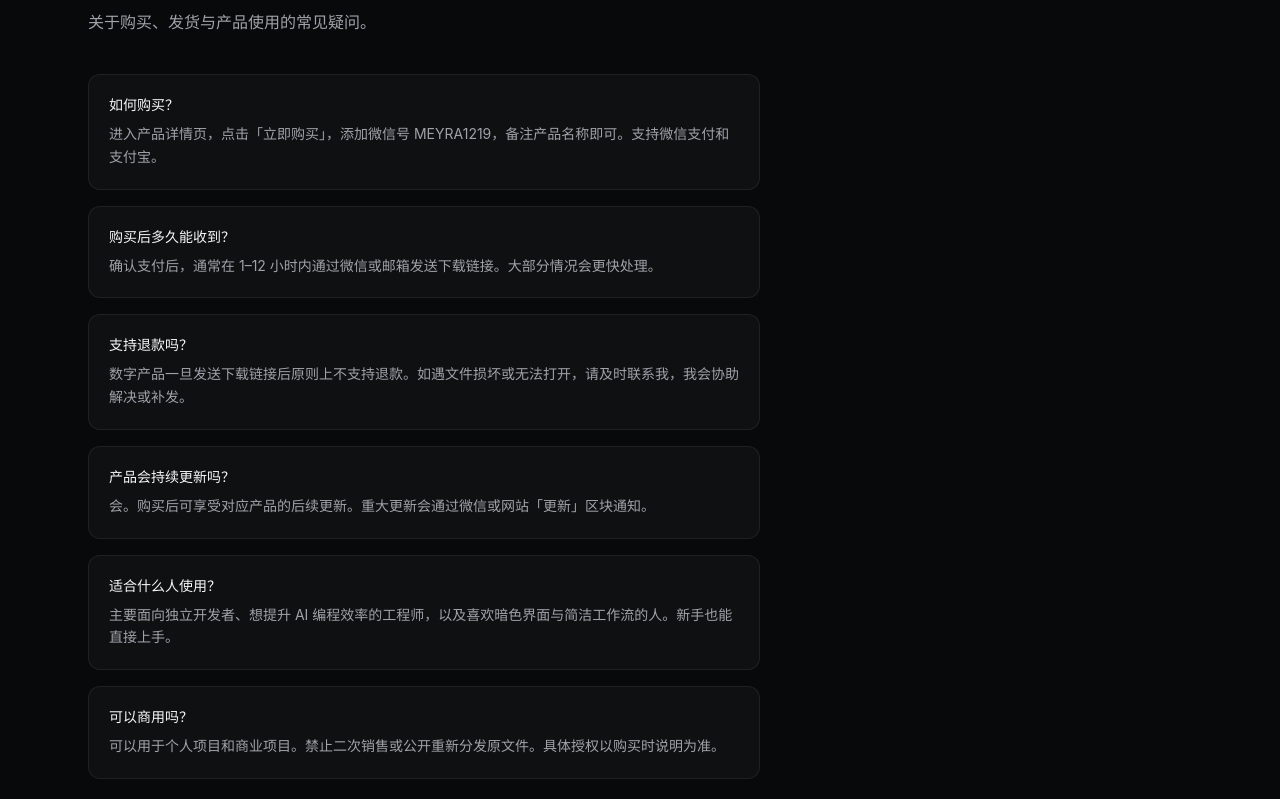
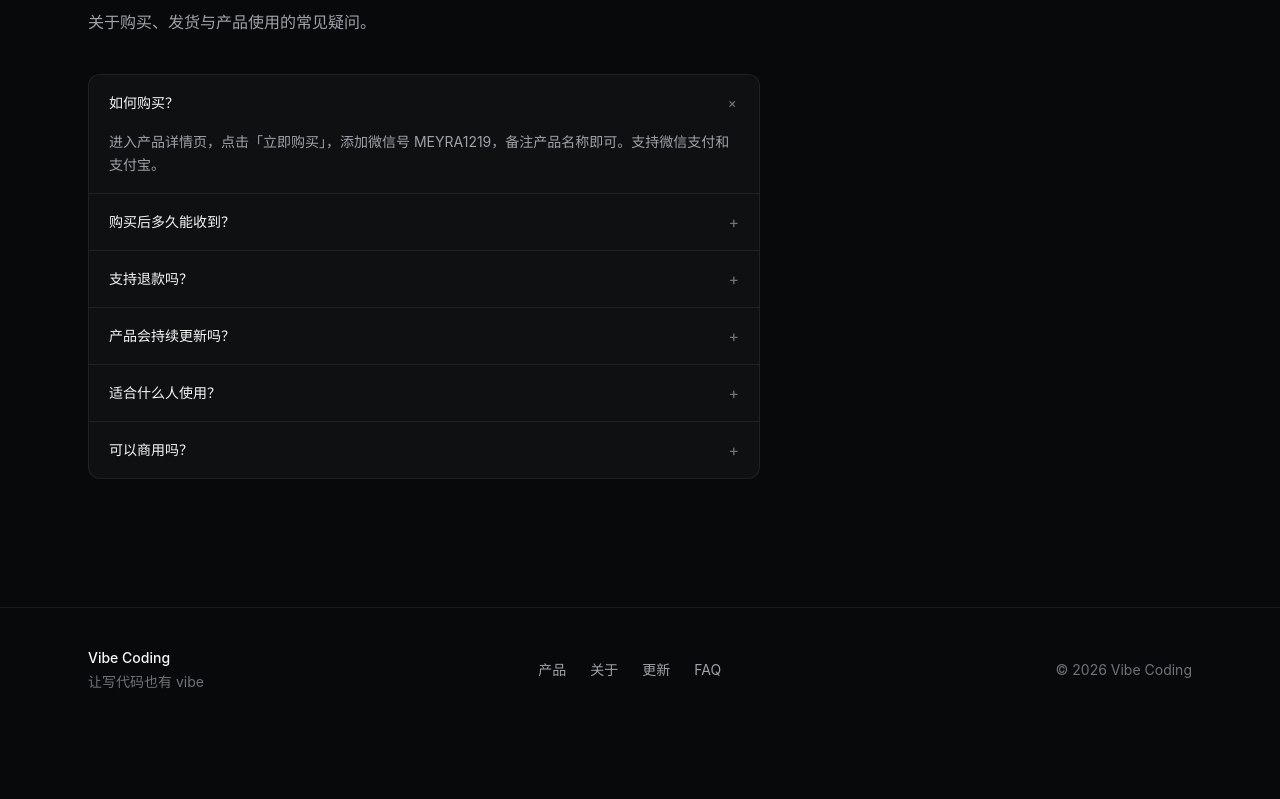
Before and after one commit to MeyraLab/vibe-coding-store, a React (Vite) app: page / in a window 1280 px wide. Shown: the part 1901-2700 px from the top of the page. After the commit the page ends 2633 px from the top, so only its background shows below. Built offline with nearby package versions, Linux system fonts and the light colour scheme.

Commit message:
feat: FAQ 增加手风琴展开收起交互

```diff
--- a/src/App.tsx
+++ b/src/App.tsx
@@ -1,8 +1,11 @@
+import { useState } from 'react'
 import './index.css'
 import { ProductCard } from './components/ProductCard'
 import { products } from './data/products'
 
 function App() {
+  const [openFaq, setOpenFaq] = useState<number | null>(0)
+
   return (
     <div className="min-h-screen bg-canvas text-text-primary">
       {/* 导航 */}
@@ -141,48 +144,64 @@ function App() {
           </p>
         </div>
 
-        <div className="max-w-2xl space-y-4">
-          <div className="rounded-xl border border-border bg-surface p-5">
-            <h3 className="text-sm font-medium text-text-primary">如何购买？</h3>
-            <p className="mt-2 text-sm leading-relaxed text-text-secondary">
-              进入产品详情页，点击「立即购买」，添加微信号 MEYRA1219，备注产品名称即可。支持微信支付和支付宝。
-            </p>
-          </div>
-
-          <div className="rounded-xl border border-border bg-surface p-5">
-            <h3 className="text-sm font-medium text-text-primary">购买后多久能收到？</h3>
-            <p className="mt-2 text-sm leading-relaxed text-text-secondary">
-              确认支付后，通常在 1–12 小时内通过微信或邮箱发送下载链接。大部分情况会更快处理。
-            </p>
-          </div>
-
-          <div className="rounded-xl border border-border bg-surface p-5">
-            <h3 className="text-sm font-medium text-text-primary">支持退款吗？</h3>
-            <p className="mt-2 text-sm leading-relaxed text-text-secondary">
-              数字产品一旦发送下载链接后原则上不支持退款。如遇文件损坏或无法打开，请及时联系我，我会协助解决或补发。
-            </p>
-          </div>
-
-          <div className="rounded-xl border border-border bg-surface p-5">
-            <h3 className="text-sm font-medium text-text-primary">产品会持续更新吗？</h3>
-            <p className="mt-2 text-sm leading-relaxed text-text-secondary">
-              会。购买后可享受对应产品的后续更新。重大更新会通过微信或网站「更新」区块通知。
-            </p>
-          </div>
-
-          <div className="rounded-xl border border-border bg-surface p-5">
-            <h3 className="text-sm font-medium text-text-primary">适合什么人使用？</h3>
-            <p className="mt-2 text-sm leading-relaxed text-text-secondary">
-              主要面向独立开发者、想提升 AI 编程效率的工程师，以及喜欢暗色界面与简洁工作流的人。新手也能直接上手。
-            </p>
-          </div>
-
-          <div className="rounded-xl border border-border bg-surface p-5">
-            <h3 className="text-sm font-medium text-text-primary">可以商用吗？</h3>
-            <p className="mt-2 text-sm leading-relaxed text-text-secondary">
-              可以用于个人项目和商业项目。禁止二次销售或公开重新分发原文件。具体授权以购买时说明为准。
-            </p>
-          </div>
+        <div className="max-w-2xl divide-y divide-border rounded-xl border border-border bg-surface overflow-hidden">
+          {[
+            {
+              q: '如何购买？',
+              a: '进入产品详情页，点击「立即购买」，添加微信号 MEYRA1219，备注产品名称即可。支持微信支付和支付宝。'
+            },
+            {
+              q: '购买后多久能收到？',
+              a: '确认支付后，通常在 1–12 小时内通过微信或邮箱发送下载链接。大部分情况会更快处理。'
+            },
+            {
+              q: '支持退款吗？',
+              a: '数字产品一旦发送下载链接后原则上不支持退款。如遇文件损坏或无法打开，请及时联系我，我会协助解决或补发。'
+            },
+            {
+              q: '产品会持续更新吗？',
+              a: '会。购买后可享受对应产品的后续更新。重大更新会通过微信或网站「更新」区块通知。'
+            },
+            {
+              q: '适合什么人使用？',
+              a: '主要面向独立开发者、想提升 AI 编程效率的工程师，以及喜欢暗色界面与简洁工作流的人。新手也能直接上手。'
+            },
+            {
+              q: '可以商用吗？',
+              a: '可以用于个人项目和商业项目。禁止二次销售或公开重新分发原文件。具体授权以购买时说明为准。'
+            }
+          ].map((item, index) => {
+            const isOpen = openFaq === index
+            return (
+              <div key={index}>
+                <button
+                  type="button"
+                  onClick={() => setOpenFaq(isOpen ? null : index)}
+                  className="flex w-full items-center justify-between gap-4 px-5 py-4 text-left transition-colors hover:bg-surface-elevated"
+                >
+                  <span className="text-sm font-medium text-text-primary">{item.q}</span>
+                  <span
+                    className={`shrink-0 text-text-muted transition-transform duration-200 ${
+                      isOpen ? 'rotate-45' : ''
+                    }`}
+                  >
+                    +
+                  </span>
+                </button>
+                <div
+                  className={`grid transition-all duration-200 ease-out ${
+                    isOpen ? 'grid-rows-[1fr] opacity-100' : 'grid-rows-[0fr] opacity-0'
+                  }`}
+                >
+                  <div className="overflow-hidden">
+                    <p className="px-5 pb-4 text-sm leading-relaxed text-text-secondary">
+                      {item.a}
+                    </p>
+                  </div>
+                </div>
+              </div>
+            )
+          })}
         </div>
       </section>
 
```
